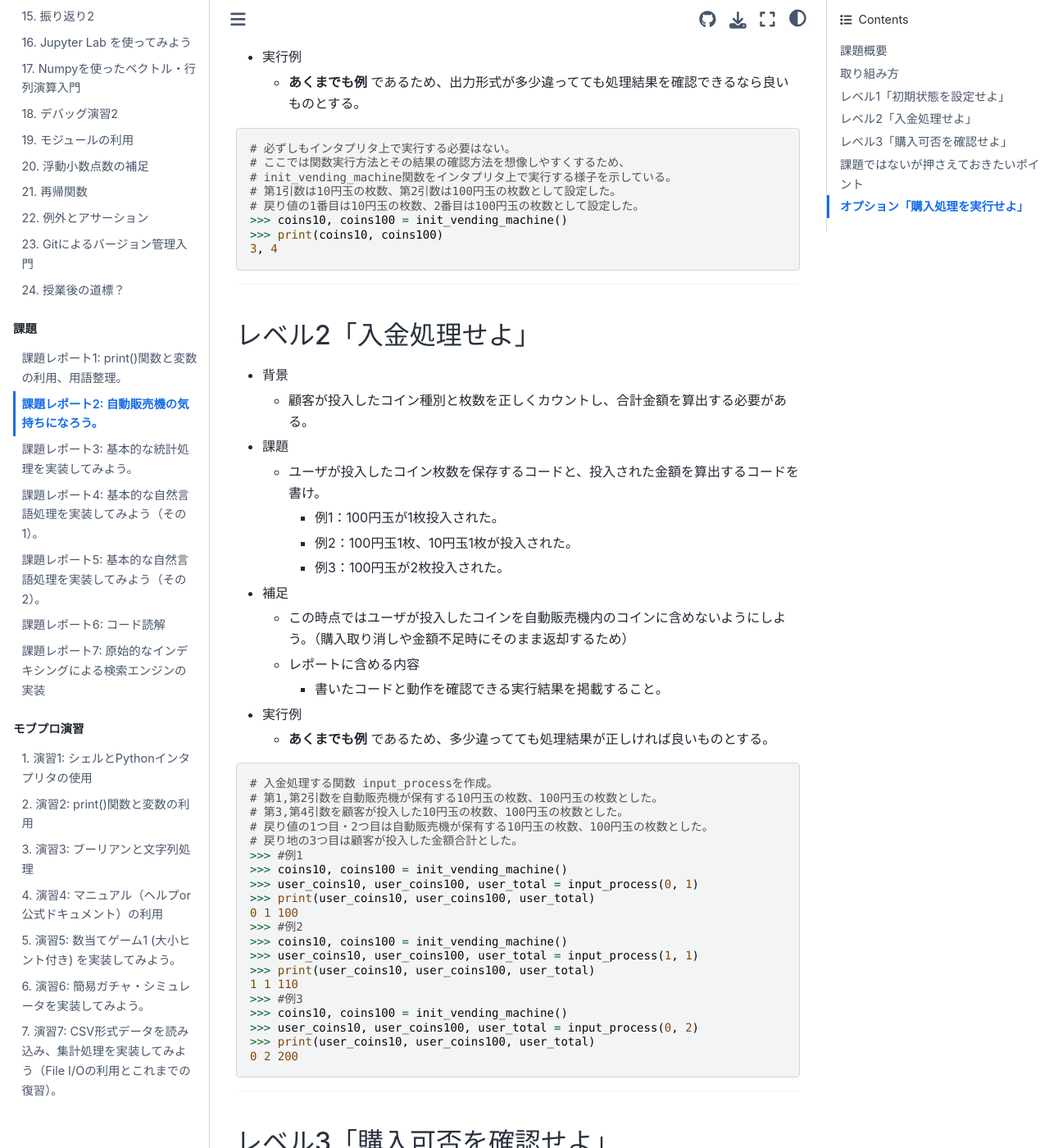
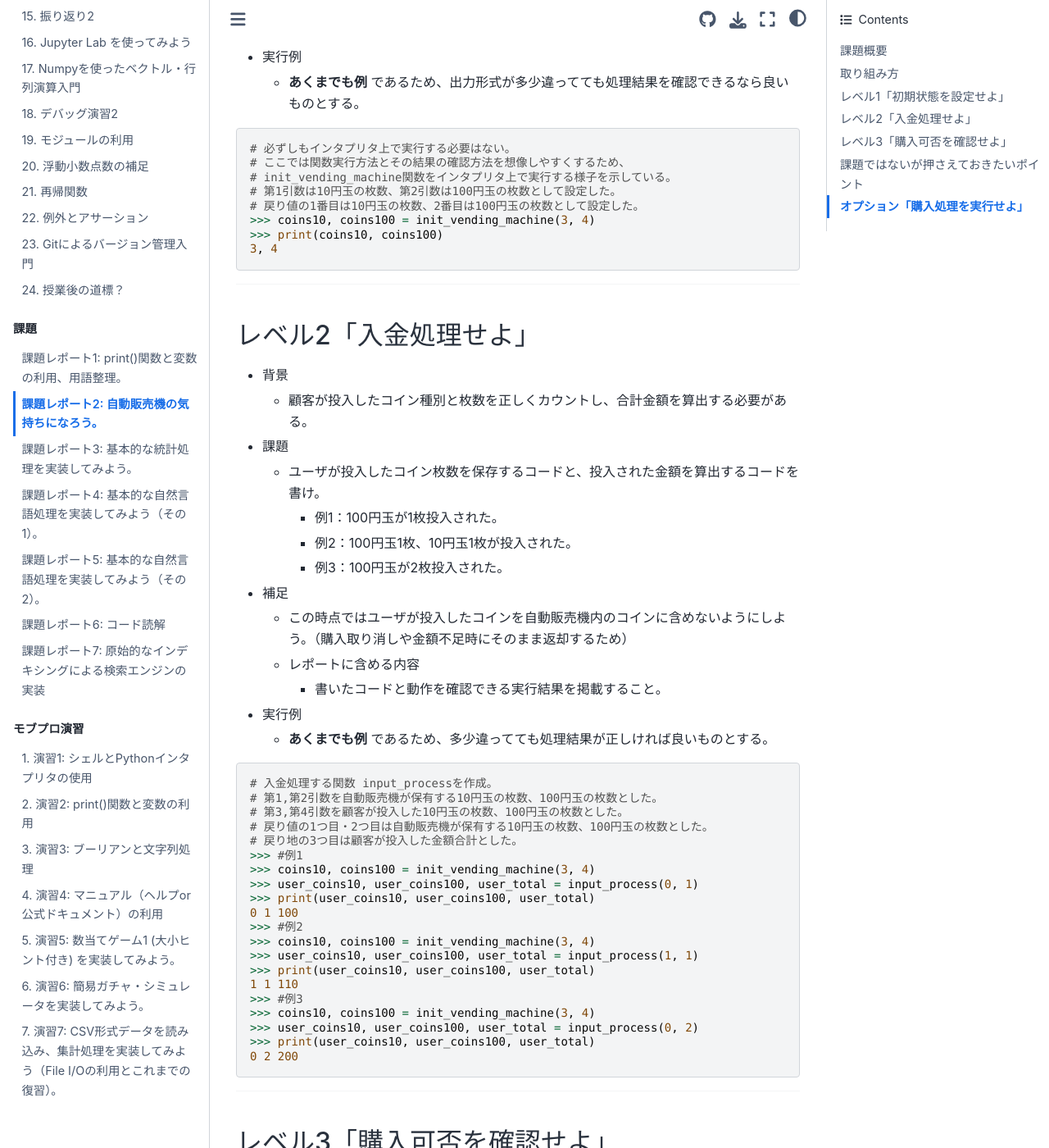
Before and after one commit to naltoma/python_intro2021, a Jupyter Book: the page built from report/report2_branching_function.md, in a window 1280 px wide and 1400 px high, scrolled down 1059 px. Shown: the whole window at 82% size. Built offline with Jupyter Book 1.0.4 settings and Sphinx 7.4.7 and the Sphinx Book theme 1.1.4, drawn with Linux system fonts in a browser that asks for light colours; some of the changed text lies outside the part shown.

Commit message:
fix miss specification

````diff
--- a/report/report2_branching_function.md
+++ b/report/report2_branching_function.md
@@ -28,7 +28,7 @@
 # init_vending_machine関数をインタプリタ上で実行する様子を示している。
 # 第1引数は10円玉の枚数、第2引数は100円玉の枚数として設定した。
 # 戻り値の1番目は10円玉の枚数、2番目は100円玉の枚数として設定した。
->>> coins10, coins100 = init_vending_machine()
+>>> coins10, coins100 = init_vending_machine(3, 4)
 >>> print(coins10, coins100)
 3, 4
 ```
@@ -55,17 +55,17 @@
 # 戻り値の1つ目・2つ目は自動販売機が保有する10円玉の枚数、100円玉の枚数とした。
 # 戻り地の3つ目は顧客が投入した金額合計とした。
 >>> #例1
->>> coins10, coins100 = init_vending_machine()
+>>> coins10, coins100 = init_vending_machine(3, 4)
 >>> user_coins10, user_coins100, user_total = input_process(0, 1)
 >>> print(user_coins10, user_coins100, user_total)
 0 1 100
 >>> #例2
->>> coins10, coins100 = init_vending_machine()
+>>> coins10, coins100 = init_vending_machine(3, 4)
 >>> user_coins10, user_coins100, user_total = input_process(1, 1)
 >>> print(user_coins10, user_coins100, user_total)
 1 1 110
 >>> #例3
->>> coins10, coins100 = init_vending_machine()
+>>> coins10, coins100 = init_vending_machine(3, 4)
 >>> user_coins10, user_coins100, user_total = input_process(0, 2)
 >>> print(user_coins10, user_coins100, user_total)
 0 2 200
@@ -96,19 +96,19 @@
 # 第3,4引数は顧客が投入した10円玉,100円玉の枚数。
 # 第5引数は投入金額。第6引数は選択した商品の金額。
 # 戻り値の1番目は購入可否。2,3番目は返却する10円玉,100円玉の枚数。
->>> coins10, coins100 = init_vending_machine()
+>>> coins10, coins100 = init_vending_machine(3, 4)
 >>> user_coins10, user_coins100, user_total = input_process(0, 1)
 >>> is_possible, return_coins10, return_coins100 = can_buy(coins10, coins100, user_coins10, user_coins100, user_total, 160)
 >>> print(is_possible, return_coins10, return_coins100)
 False 0 1
 >>> # 例2
->>> coins10, coins100 = init_vending_machine()
+>>> coins10, coins100 = init_vending_machine(3, 4)
 >>> user_coins10, user_coins100, user_total = input_process(1, 1)
 >>> is_possible, return_coins10, return_coins100 = can_buy(coins10, coins100, user_coins10, user_coins100, user_total, 110)
 >>> print(is_possible, return_coins10, return_coins100)
 True 0 0
 >>> #例3
->>> coins10, coins100 = init_vending_machine()
+>>> coins10, coins100 = init_vending_machine(3, 4)
 >>> user_coins10, user_coins100, user_total = input_process(0, 2)
 >>> is_possible, return_coins10, return_coins100 = can_buy(coins10, coins100, user_coins10, user_coins100, user_total, 160)
 >>> print(is_possible, return_coins10, return_coins100)
````
